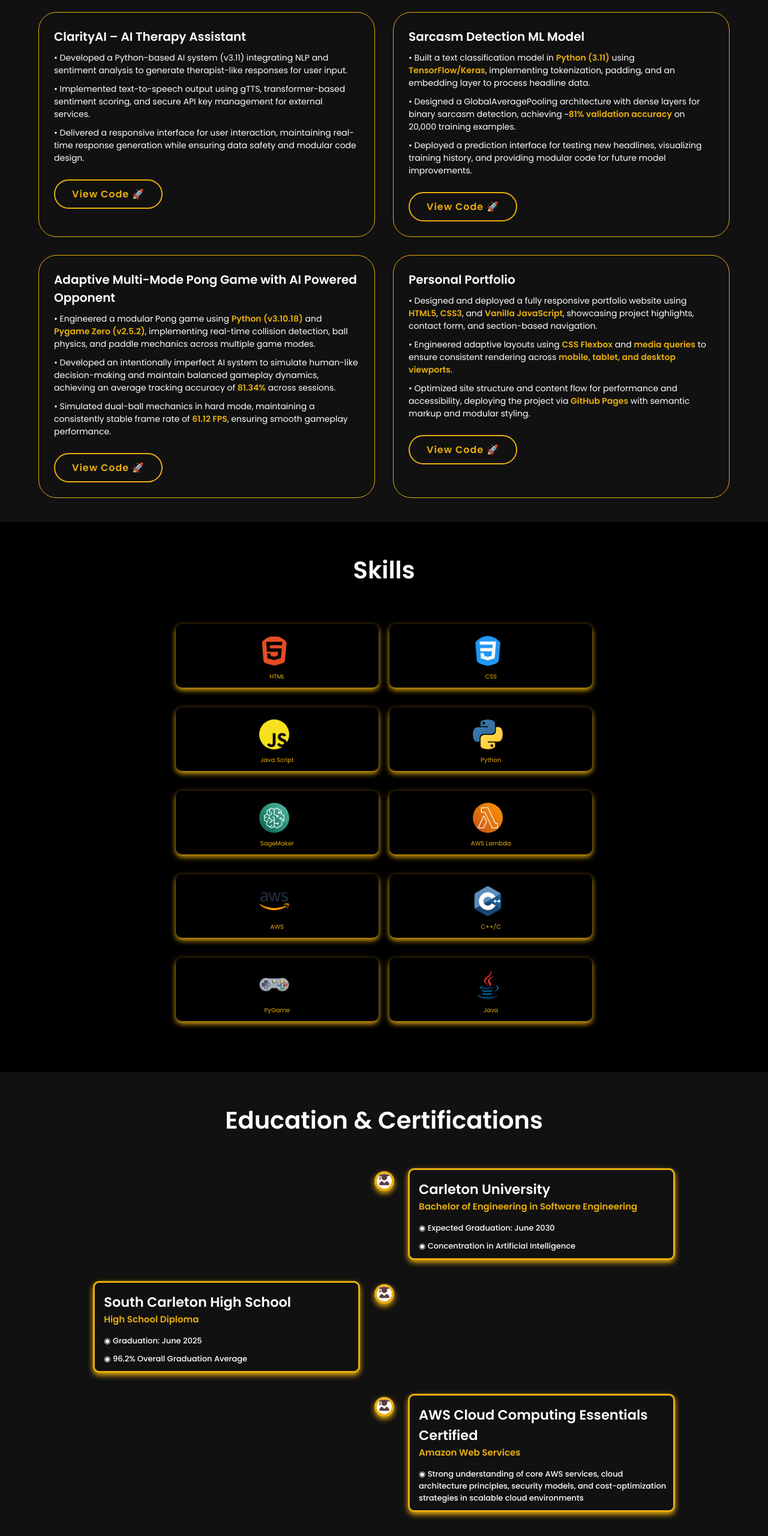
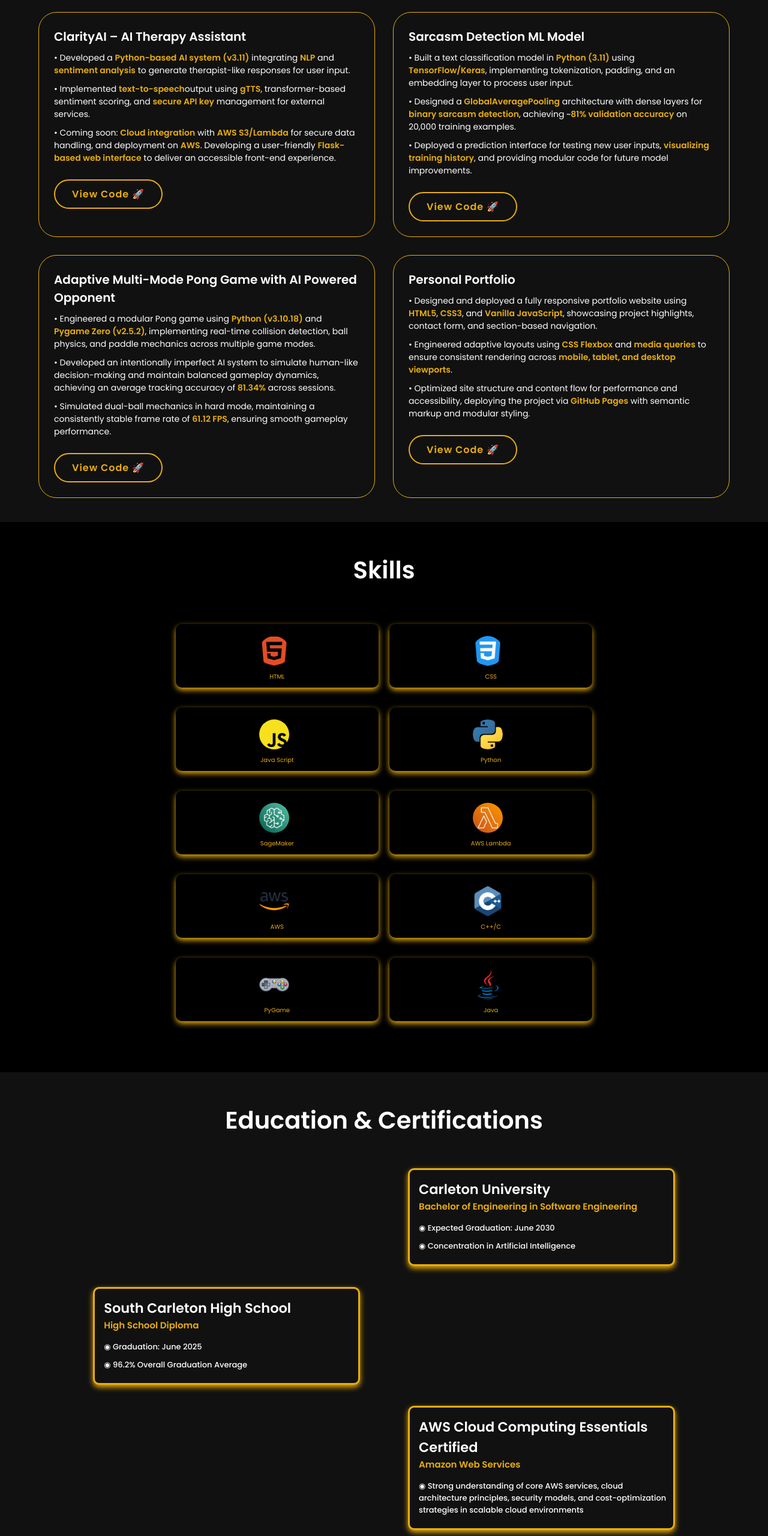
Before and after one commit to anora-dennis/AnoraDennis, a website: page index.html in a window 1280 px wide. Shown: the part 960-3520 px from the top of the page at 60% size. Drawn offline with Linux system fonts and the light colour scheme.

Commit message:
Fixed education section padding and removed timeline icons

```diff
--- a/index.html
+++ b/index.html
@@ -35,7 +35,7 @@
     </div>
     <div class="home-content">
       <h1>Hi there! I'm <span>Anora</span></h1>
-      <h3 class="typing-text">I'm a <span></span></h3>
+      <h3 class="typing-text">I'm a <span>Software Engineer</span></h3>
       <p>I'm a first-year Software Engineering student at Carleton University, specializing in Artificial Intelligence and enrolled in the co-op program.
         I’m passionate about coding and constantly building my skills. Right now, I’m exploring cloud technologies like AWS SageMaker and diving into AI development with tools like PyTorch.
         I hope to create more projects that not only align with my growing expertise, but also make a meaningful impact in the real world!
@@ -62,10 +62,10 @@
       <div class="projects-box">
         <div class="projects-info">
           <h4>ClarityAI – AI Therapy Assistant</h4>
-          <p>• Developed a Python-based AI system (v3.11) integrating NLP and sentiment analysis to generate therapist-like responses for user input.</p>
-          <p>• Implemented text-to-speech output using gTTS, transformer-based sentiment scoring, and secure API key management for external services.</p>
-          <p>• Delivered a responsive interface for user interaction, maintaining real-time response generation while ensuring data safety and modular code design.
-        </p>
+          <p>• Developed a <span class = "important-text">Python-based</span> <span class = "important-text">AI system (v3.11)</span>  integrating <span class = "important-text">NLP</span> and <span class = "important-text">sentiment analysis</span>  to generate therapist-like responses for user input.</p>
+          <p>• Implemented <span class = "important-text">text-to-speech</span>output using <span class = "important-text">gTTS</span>, transformer-based sentiment scoring, and <span class = "important-text">secure API key</span> management for external services.</p>
+          <p>• Coming soon: <span class = "important-text">Cloud integration</span> with <span class = "important-text">AWS S3/Lambda</span> for secure data handling, and deployment on <span class = "important-text">AWS</span>. Developing a user-friendly <span class = "important-text">Flask-based web interface</span> to deliver an accessible front-end experience.</p>
+
            <a class="btn-projects" href="https://github.com/anora-dennis/ClarityAI">View Code 🚀</a>
         </div>
       </div>
@@ -74,9 +74,10 @@
       <div class="projects-box">
         <div class="projects-info">
           <h4>Sarcasm Detection ML Model</h4>
-          <p>• Built a text classification model in <span class="important-text">Python (3.11)</span> using <span class="important-text">TensorFlow/Keras</span>, implementing tokenization, padding, and an embedding layer to process headline data.</p>
-          <p>• Designed a GlobalAveragePooling architecture with dense layers for binary sarcasm detection, achieving ~<span class="important-text">81% validation accuracy</span> on 20,000 training examples.</p>
-          <p>• Deployed a prediction interface for testing new headlines, visualizing training history, and providing modular code for future model improvements.</p>
+          <p>• Built a text classification model in <span class="important-text">Python (3.11)</span> using <span class="important-text">TensorFlow/Keras</span>, implementing tokenization, padding, and an embedding layer to process user input.</p>
+          <p>• Designed a <span class="important-text">GlobalAveragePooling</span> architecture with dense layers for <span class="important-text">binary sarcasm detection</span>, achieving ~<span class="important-text">81% validation accuracy</span> on 20,000 training examples.</p>
+          <p>• Deployed a prediction interface for testing new user inputs, <span class="important-text">visualizing training history</span>, and providing modular code for future model improvements.</p>
+
           <a class="btn-projects" href="https://github.com/anora-dennis/Sarcasam-Detection-ML-Model">View Code 🚀</a>
         </div>
       </div>
--- a/style.css
+++ b/style.css
@@ -236,6 +236,13 @@ span {
 
 
 @media (max-width: 600px) {
+  .typing-text span {
+    display: block;
+  }
+  .typing-text{
+    font-size: 24px;
+  }
+
   .home {
     flex-direction: column;
     gap: 3rem;
@@ -433,6 +440,9 @@ span {
   margin-top: 1rem;
 }
 
+.education .right .content .h1  {
+  padding-right: 20px;
+}
 
 
 .skills-img{
@@ -450,7 +460,9 @@ span {
 
 /*education section*/
 
-.education{
+/* education section */
+
+.education {
   background: var(--second-bg-color);
 }
 
@@ -460,96 +472,69 @@ span {
   margin: 0 auto;
 }
 
-
-.education .container{
+.education .container {
   padding: 10px 40px;
   position: relative;
   background: inherit;
   width: 50%;
 }
 
-.education .container::after{
-  content: '\f501';
-  position: absolute;
-  width: 25px;
-  height: 25px;
-  right: -17px;
-  background-color: rgb(252,252,252);
-  border: 4px solid var(--main-color);
-  top: 15px;
-  border-radius: 50%;
-  z-index: 100;
-  font-size: 1.89rem;
-  text-align: center;
-  font-weight: 600;
-  font-family: "Font Awesome\ 5 Free";
-  color: rgb(90,64,64);
-  box-shadow: 0 4px 10px var(--main-color);
-  transition: 0.3s ease;
-}
-
 .education .left {
-  left:0;
+  left: 0;
 }
 
 .education .right {
   left: 50%;
 }
 
-
-.education .right::after{
-  left: -16px;
-
+/* REMOVE THE TIMELINE ICONS */
+.education .container::after {
+  content: none !important;
+  display: none !important;
 }
 
 .education .content {
   background: var(--second-bg-color);
   position: relative;
   border-radius: 10px;
-  border: solid var(--main-color);;
+  border: solid var(--main-color);
   margin-bottom: 15px;
   box-shadow: 0 4px 10px var(--main-color);
   transition: 0.3s ease;
 }
 
-.education .content:hover{
+.education .content:hover {
   box-shadow: 0 4px 10px var(--main-color);
   transform: scale(1.06);
 }
 
-.education .content .tag{
-  font-size:1.5rem;
+.education .content .tag {
+  font-size: 1.5rem;
   padding-top: 1.5rem;
   padding-left: 1.5rem;
 }
 
-.education .content .decs{
+.education .content .desc {
   padding-bottom: 1rem;
   margin-left: 15px;
 }
 
-.education .content .desc h3{
+.education .content .desc h3 {
   font-size: 1.5rem;
   font-weight: 600;
-  margin-left: 15px;
   color: var(--main-color);
   margin-bottom: 15px;
 }
 
-.education .content .desc p{
+.education .content .desc p {
   font-size: 1.3rem;
   font-weight: 500;
-  margin-left: 15px;
-  margin-bottom: 10px
-}
-
-.last-para{
-  font-size: 1.3rem;
-  font-weight: 500;
-  margin-left: 15px;
   margin-bottom: 10px;
 }
 
+
+
+/* Responsive for mobile */
 @media (max-width: 600px) {
   .education .container {
     width: 100% !important; /* Full width */
@@ -558,13 +543,8 @@ span {
     margin-bottom: 2rem; /* Space between timeline items */
     padding-left: 30px;
   }
+}
 
-  /* Position circle icon on the left side */
-  .education .container::after {
-    right: auto !important;
-    left: -12px; /* Adjust to align the circle */
-  }
-}
 
 .contact h2{
   margin-bottom: 3rem;
```
